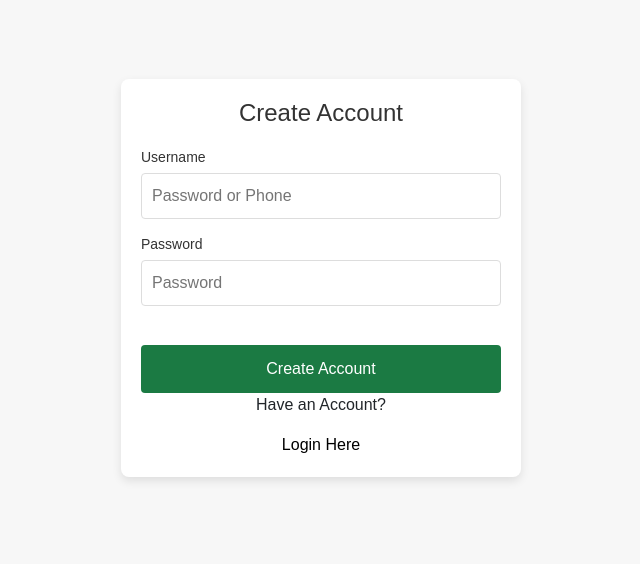
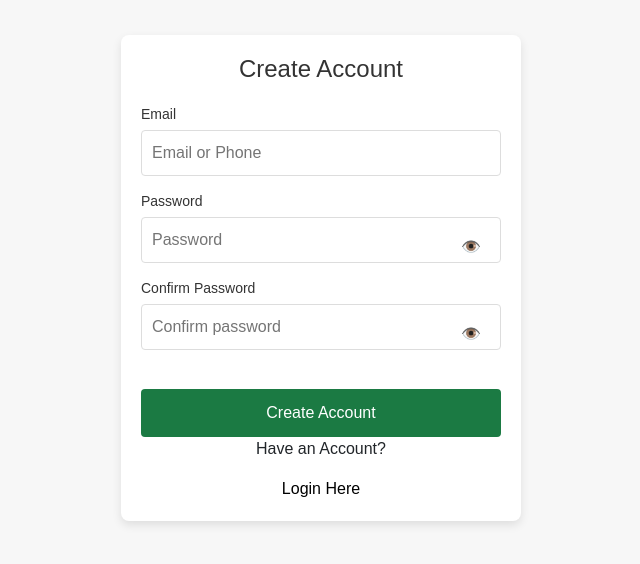
Before and after one commit to EleChristiana/PlantIQ, a website with bundled scripts: page public/src/signup/index.html in a window 1280 px wide. Shown: the part 122-686 px from the top of the page, without its empty margins (319-959 px from the left). Built offline with nearby package versions, Linux system fonts and the light colour scheme.

Commit message:
added confirmpassword logic and also changed some images

```diff
--- a/public/src/signup/index.html
+++ b/public/src/signup/index.html
@@ -20,26 +20,164 @@
     />
   </head>
   <body>
-    <form
+    <!-- <form
       class="d-flex justify-content-center align-item-center text-align-center"
       action=""
     >
       <h3>Create Account</h3>
       <label for="username">Username</label>
-      <input type="email" placeholder="Password or Phone" id="email" required />
+      <input type="email" placeholder="Email or Phone" id="email" required />
 
       <label for="password">Password</label>
       <input type="password" placeholder="Password" id="password" required />
+      <label for="password">Confirm Password</label>
+      <input
+        type="password"
+        id="confirmpassword"
+        placeholder="Confirm password"
+        required
+      />
       <br />
 
       <button id="submit" type="submit">Create Account</button>
-      <!-- <div class="socials">
-        <div><h3>-OR-</h3></div>
-        <div class="go" id="google">
-          <button id="google-login-btn" class="google-button">
-            <i class="fa-brands fa-google"></i>
-          </button>
-      </div> -->
+
+      <div class="form">
+        <p>Have an Account?</p>
+        <span><a href="/public/src/login/index.html">Login Here</a></span>
+      </div>
+    </form> -->
+
+    <!-- <form
+      class="d-flex justify-content-center align-item-center text-align-center"
+    >
+      <h3>Create Account</h3>
+
+      <label for="username">Username</label>
+      <input type="email" placeholder="Email or Phone" id="email" required />
+
+      <label for="password">Password</label>
+      <div style="position: relative">
+        <input type="password" placeholder="Password" id="password" required />
+        <button
+          type="button"
+          id="togglePassword"
+          style="
+            position: absolute;
+            right: 10px;
+            top: 50%;
+            transform: translateY(-50%);
+            background: none;
+            border: none;
+            cursor: pointer;
+          "
+        >
+          👁️
+        </button>
+      </div>
+
+      <label for="confirmpassword">Confirm Password</label>
+      <div style="position: relative">
+        <input
+          type="password"
+          id="confirmpassword"
+          placeholder="Confirm password"
+          required
+        />
+        <button
+          type="button"
+          id="toggleConfirmPassword"
+          style="
+            position: absolute;
+            right: 10px;
+            top: 50%;
+            transform: translateY(-50%);
+            background: none;
+            border: none;
+            cursor: pointer;
+          "
+        >
+          👁️
+        </button>
+      </div>
+
+      <br />
+      <button id="submit" type="submit">Create Account</button>
+
+      <div class="form">
+        <p>Have an Account?</p>
+        <span><a href="/public/src/login/index.html">Login Here</a></span>
+      </div>
+    </form> -->
+
+    <form
+      class="d-flex justify-content-center align-items-center text-align-center"
+    >
+      <h3>Create Account</h3>
+
+      <label for="email">Email</label>
+      <input
+        type="email"
+        placeholder="Email or Phone"
+        id="email"
+        required
+        style="width: 100%"
+      />
+
+      <label for="password">Password</label>
+      <div style="position: relative; width: 100%">
+        <input
+          type="password"
+          placeholder="Password"
+          id="password"
+          required
+          style="width: 100%"
+        />
+        <button
+          type="button"
+          id="togglePassword"
+          style="
+            position: absolute;
+            right: -150px;
+            top: 50%;
+            transform: translateY(-50%);
+            background: none;
+            border: none;
+            cursor: pointer;
+          "
+        >
+          👁️
+        </button>
+      </div>
+
+      <label for="confirmpassword">Confirm Password</label>
+      <div style="position: relative; width: 100%">
+        <input
+          type="password"
+          id="confirmpassword"
+          placeholder="Confirm password"
+          required
+          style="width: 100%"
+        />
+        <button
+          type="button"
+          id="toggleConfirmPassword"
+          style="
+            position: absolute;
+            right: -150px;
+            top: 50%;
+            transform: translateY(-50%);
+            background: none;
+            border: none;
+            cursor: pointer;
+          "
+        >
+          👁️
+        </button>
+      </div>
+
+      <br />
+      <button id="submit" type="submit">Create Account</button>
+
       <div class="form">
         <p>Have an Account?</p>
         <span><a href="/public/src/login/index.html">Login Here</a></span>
--- a/public/src/signup/signin.css
+++ b/public/src/signup/signin.css
@@ -41,6 +41,25 @@ input {
   border: 1px solid #ddd;
   border-radius: 4px;
   font-size: 16px;
+}
+
+/* Set a consistent width for all input fields */
+input[type="email"],
+input[type="password"] {
+  width: 100%;
+  padding-right: 40px; /* Space for the show/hide icon */
+  box-sizing: border-box;
+}
+
+button#togglePassword,
+button#toggleConfirmPassword {
+  position: absolute;
+  right: 10px;
+  top: 50%;
+  transform: translateY(-50%);
+  background: none;
+  border: none;
+  cursor: pointer;
 }
 
 button {
--- a/public/src/signup/signin.js
+++ b/public/src/signup/signin.js
@@ -28,16 +28,47 @@ event.preventDefault()
  // input
  const email = document.getElementById('email').value;
  const password = document.getElementById('password').value;
+ const confirmPassword = document.getElementById('confirmpassword').value;
 
-createUserWithEmailAndPassword(auth, email, password)
-.then((userCredential) =>{
-   const user = userCredential.user;
-   alert('Creatin An Account')
-   window.location.href = "/public/src/login/index.html";
+
+
+if (confirmPassword === password) {
+  alert("Password matches");
+
+  createUserWithEmailAndPassword(auth, email, password)
+    .then((userCredential) => {
+      const user = userCredential.user;
+      alert("Creating An Account");
+      window.location.href = "/public/src/login/index.html";
+    })
+    .catch((error) => {
+      const errorCode = error.code;
+      const errorMessage = error.message;
+      alert(errorMessage);
+    });
+} else {
+  alert("Password Mismatch");
+}
+
+
 })
-.catch((error) =>{
-  const errorCode = error.code;
-  const errorMessage = error.message
-  alert(errorMessage)
-})
-})
+
+
+
+document.getElementById("togglePassword").addEventListener("click", function () {
+  const passwordField = document.getElementById("password");
+  const type = passwordField.type === "password" ? "text" : "password";
+  passwordField.type = type;
+
+  // Toggle icon text
+  this.textContent = type === "password" ? "👁️" : "🙈";
+});
+
+document.getElementById("toggleConfirmPassword").addEventListener("click", function () {
+  const confirmPasswordField = document.getElementById("confirmpassword");
+  const type = confirmPasswordField.type === "password" ? "text" : "password";
+  confirmPasswordField.type = type;
+
+  // Toggle icon text
+  this.textContent = type === "password" ? "👁️" : "🙈";
+});
```
Also changed, not shown: public/src/aboutUs/index.html (+14 -2 lines), public/src/login/index.html (+30 -4 lines), public/src/login/login.js (+7 -13 lines), public/images/aboutus2.png (added), 1 other file.
